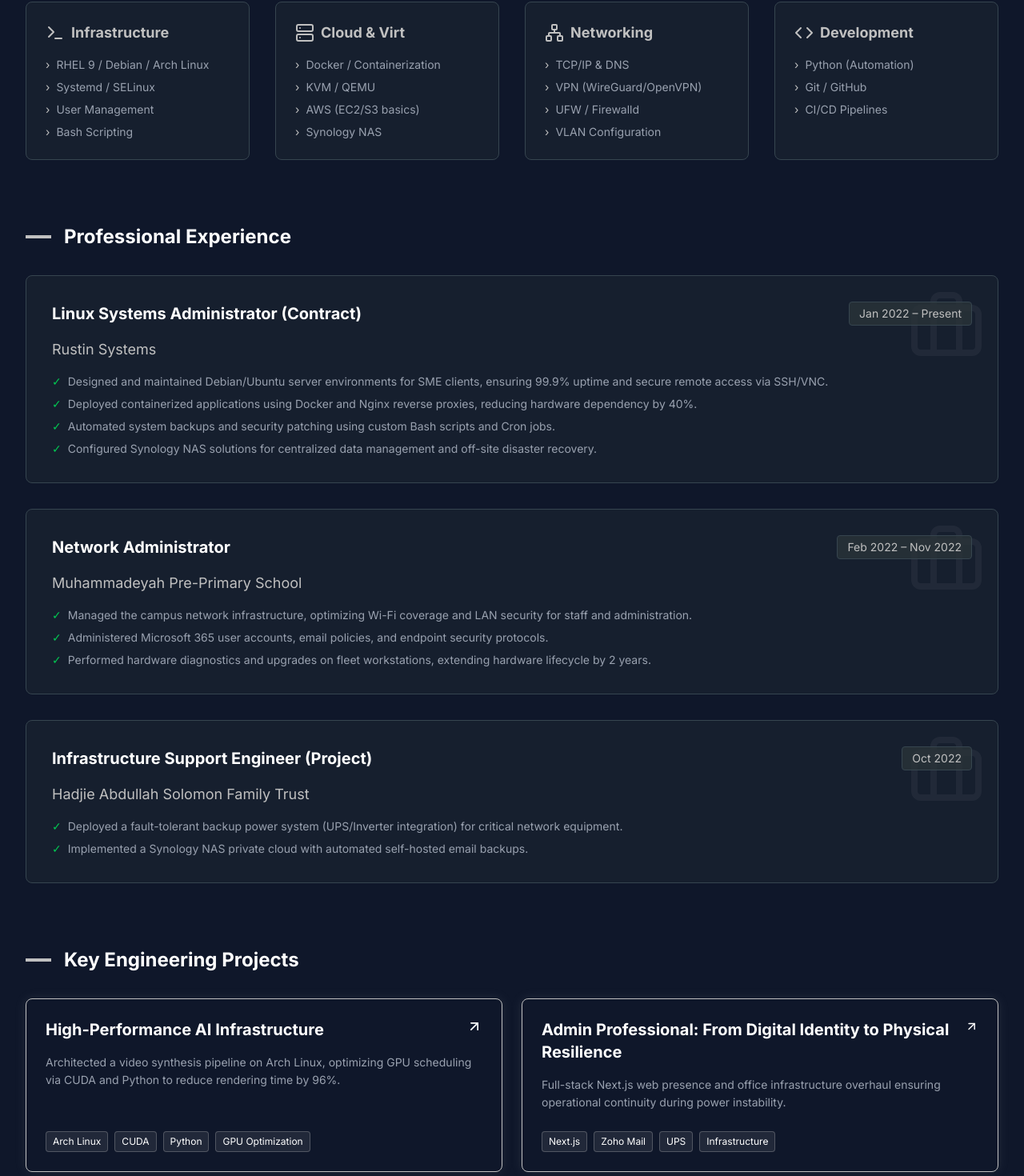
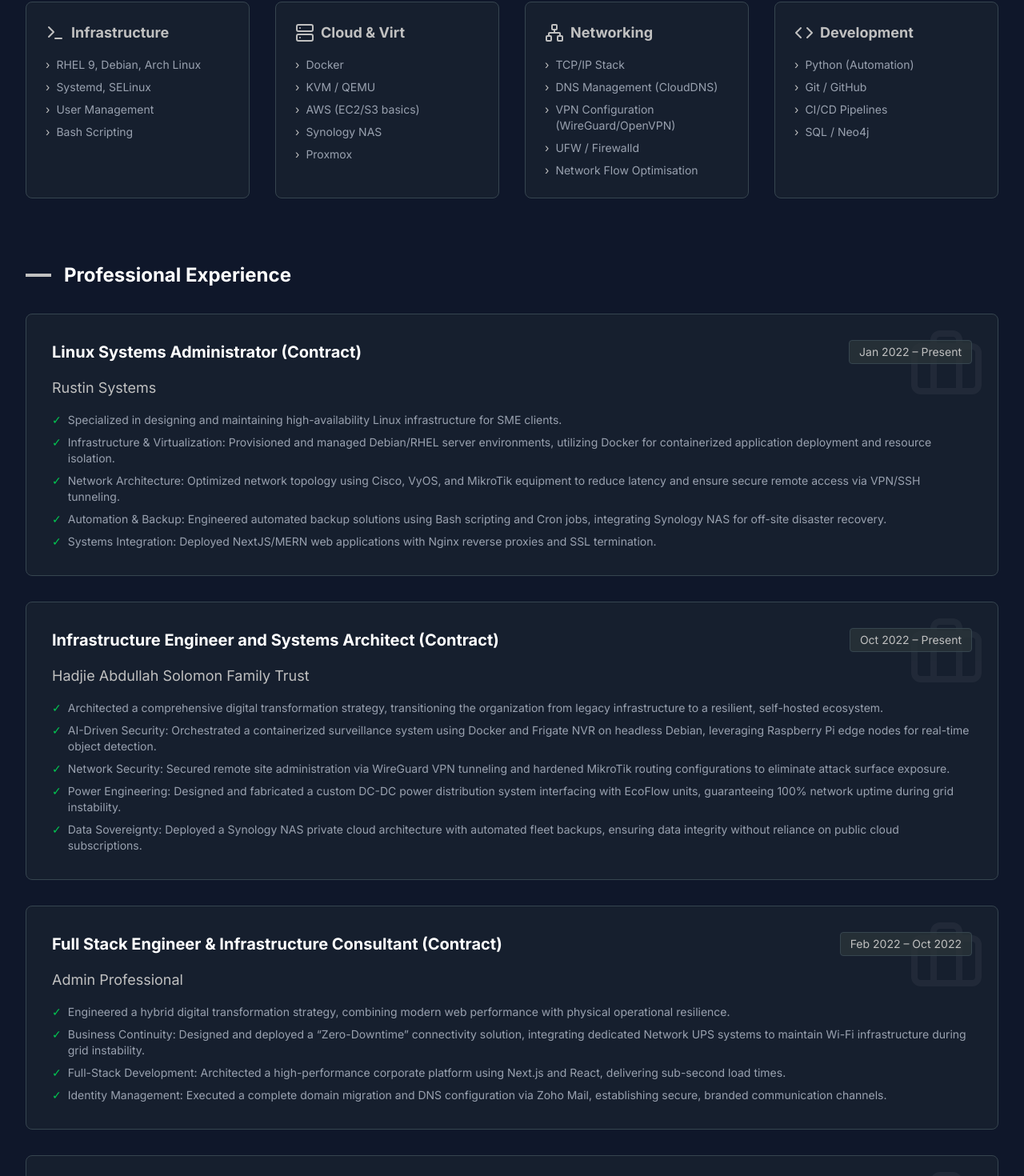
Before and after one commit to rustinsystems/rustinsystems.com, a Next.js app: page /portfolio in a window 1280 px wide. Shown: the part 699-2169 px from the top of the page at 80% size. Built offline with nearby package versions, Linux system fonts and the light colour scheme.

Commit message:
updated to match CV contents

```diff
--- a/src/app/page.tsx
+++ b/src/app/page.tsx
@@ -11,17 +11,17 @@ export default async function Home() {
     {
       id: "Muhammadeyah Pre-Primary: Case Study in IT Modernisation",
       icon: Users,
-      role: "Infrastructure Digital Optimisation",
+      role: "Network Administrator (Freelance)",
     },
     {
       id: "Hadjie Abdullah Solomon Trust: Enterpise Network Infrastructure Overhaul",
       icon: Building,
-      role: "Infrastructure Manager, Network Architect",
+      role: "Infrastructure Engineer and Systems Architect (Contract)",
     },
     {
       id: "Admin Professional: From Digital Identity to Physical Resilience",
       icon: Code,
-      role: "Full Stack Engineer & Infrastructure Architect",
+      role: "Full Stack Engineer & Infrastructure Consultant (Contract)",
     }
   ];
 
--- a/src/app/portfolio/page.tsx
+++ b/src/app/portfolio/page.tsx
@@ -5,27 +5,30 @@ import { Cpu, Code, Terminal, GraduationCap, Briefcase, Award, Server, Network }
 export default function Portfolio() {
     const skills = {
         infrastructure: [
-            "RHEL 9 / Debian / Arch Linux",
-            "Systemd / SELinux",
+            "RHEL 9, Debian, Arch Linux",
+            "Systemd, SELinux",
             "User Management",
             "Bash Scripting",
         ],
         cloud: [
-            "Docker / Containerization",
+            "Docker",
             "KVM / QEMU",
             "AWS (EC2/S3 basics)",
             "Synology NAS",
+            "Proxmox",
         ],
         networking: [
-            "TCP/IP & DNS",
-            "VPN (WireGuard/OpenVPN)",
+            "TCP/IP Stack",
+            "DNS Management (CloudDNS)",
+            "VPN Configuration (WireGuard/OpenVPN)",
             "UFW / Firewalld",
-            "VLAN Configuration",
+            "Network Flow Optimisation",
         ],
         development: [
             "Python (Automation)",
             "Git / GitHub",
             "CI/CD Pipelines",
+            "SQL / Neo4j",
         ],
     };
 
@@ -64,29 +67,45 @@ export default function Portfolio() {
             role: "Linux Systems Administrator (Contract)",
             period: "Jan 2022 – Present",
             achievements: [
-                "Designed and maintained Debian/Ubuntu server environments for SME clients, ensuring 99.9% uptime and secure remote access via SSH/VNC.",
-                "Deployed containerized applications using Docker and Nginx reverse proxies, reducing hardware dependency by 40%.",
-                "Automated system backups and security patching using custom Bash scripts and Cron jobs.",
-                "Configured Synology NAS solutions for centralized data management and off-site disaster recovery."
+                "Specialized in designing and maintaining high-availability Linux infrastructure for SME clients.",
+                "Infrastructure & Virtualization: Provisioned and managed Debian/RHEL server environments, utilizing Docker for containerized application deployment and resource isolation.",
+                "Network Architecture: Optimized network topology using Cisco, VyOS, and MikroTik equipment to reduce latency and ensure secure remote access via VPN/SSH tunneling.",
+                "Automation & Backup: Engineered automated backup solutions using Bash scripting and Cron jobs, integrating Synology NAS for off-site disaster recovery.",
+                "Systems Integration: Deployed NextJS/MERN web applications with Nginx reverse proxies and SSL termination."
+            ]
+        },
+        {
+            company: "Hadjie Abdullah Solomon Family Trust",
+            role: "Infrastructure Engineer and Systems Architect (Contract)",
+            period: "Oct 2022 – Present",
+            achievements: [
+                "Architected a comprehensive digital transformation strategy, transitioning the organization from legacy infrastructure to a resilient, self-hosted ecosystem.",
+                "AI-Driven Security: Orchestrated a containerized surveillance system using Docker and Frigate NVR on headless Debian, leveraging Raspberry Pi edge nodes for real-time object detection.",
+                "Network Security: Secured remote site administration via WireGuard VPN tunneling and hardened MikroTik routing configurations to eliminate attack surface exposure.",
+                "Power Engineering: Designed and fabricated a custom DC-DC power distribution system interfacing with EcoFlow units, guaranteeing 100% network uptime during grid instability.",
+                "Data Sovereignty: Deployed a Synology NAS private cloud architecture with automated fleet backups, ensuring data integrity without reliance on public cloud subscriptions."
+            ]
+        },
+        {
+            company: "Admin Professional",
+            role: "Full Stack Engineer & Infrastructure Consultant (Contract)",
+            period: "Feb 2022 – Oct 2022",
+            achievements: [
+                "Engineered a hybrid digital transformation strategy, combining modern web performance with physical operational resilience.",
+                "Business Continuity: Designed and deployed a “Zero-Downtime” connectivity solution, integrating dedicated Network UPS systems to maintain Wi-Fi infrastructure during grid instability.",
+                "Full-Stack Development: Architected a high-performance corporate platform using Next.js and React, delivering sub-second load times.",
+                "Identity Management: Executed a complete domain migration and DNS configuration via Zoho Mail, establishing secure, branded communication channels."
             ]
         },
         {
             company: "Muhammadeyah Pre-Primary School",
-            role: "Network Administrator",
+            role: "Network Administrator (Freelance)",
             period: "Feb 2022 – Nov 2022",
             achievements: [
-                "Managed the campus network infrastructure, optimizing Wi-Fi coverage and LAN security for staff and administration.",
-                "Administered Microsoft 365 user accounts, email policies, and endpoint security protocols.",
-                "Performed hardware diagnostics and upgrades on fleet workstations, extending hardware lifecycle by 2 years."
-            ]
-        },
-        {
-            company: "Hadjie Abdullah Solomon Family Trust",
-            role: "Infrastructure Support Engineer (Project)",
-            period: "Oct 2022",
-            achievements: [
-                "Deployed a fault-tolerant backup power system (UPS/Inverter integration) for critical network equipment.",
-                "Implemented a Synology NAS private cloud with automated self-hosted email backups."
+                "Executed a holistic IT modernization strategy, stabilizing campus infrastructure and extending asset lifecycles to reduce capital expenditure.",
+                "Infrastructure Resilience: Overhauled the campus network architecture, eliminating dead zones and deploying dedicated UPS power backup solutions to ensure continuous connectivity.",
+                "Asset Lifecycle Management: Extended workstation hardware lifespan by an estimated 2 years through deep-level diagnostics and strategic component upgrades (SSD/RAM).",
+                "Cloud Administration: Standardized the digital environment via Microsoft 365, configuring unified security policies and optimizing Windows 10/11 fleet performance."
             ]
         }
     ];
@@ -254,6 +273,7 @@ export default function Portfolio() {
                             <div>
                                 <h3 className="text-xl font-bold text-white">BEngTech in Computer Engineering</h3>
                                 <p className="text-silver font-mono mt-1">Cape Peninsula University of Technology (CPUT)</p>
+                                <p className="text-gray-500 mt-2 text-sm font-mono">Feb 2021 – Nov 2025</p>
                                 <p className="text-gray-500 mt-4 text-sm">
                                     Focus on embedded systems, software engineering, and network infrastructure.
                                 </p>
@@ -277,6 +297,14 @@ export default function Portfolio() {
                                 <p className="text-gray-500 mt-4 text-sm">
                                     Validating proficiency in RHEL system administration, users, security, and automation.
                                 </p>
+
+                                <div className="mt-6 border-t border-charcoal/50 pt-6">
+                                    <h3 className="text-xl font-bold text-white">Certified Full Stack Web Developer</h3>
+                                    <p className="text-silver font-mono mt-1">AstroLabs, Dubai (UAE) | 2022</p>
+                                    <p className="text-gray-500 mt-4 text-sm">
+                                        MERN Stack: React.js, Node.js, and DevOps basics. Architected the commercial platform for Admin Professional.
+                                    </p>
+                                </div>
                             </div>
                         </div>
                     </div>
```
